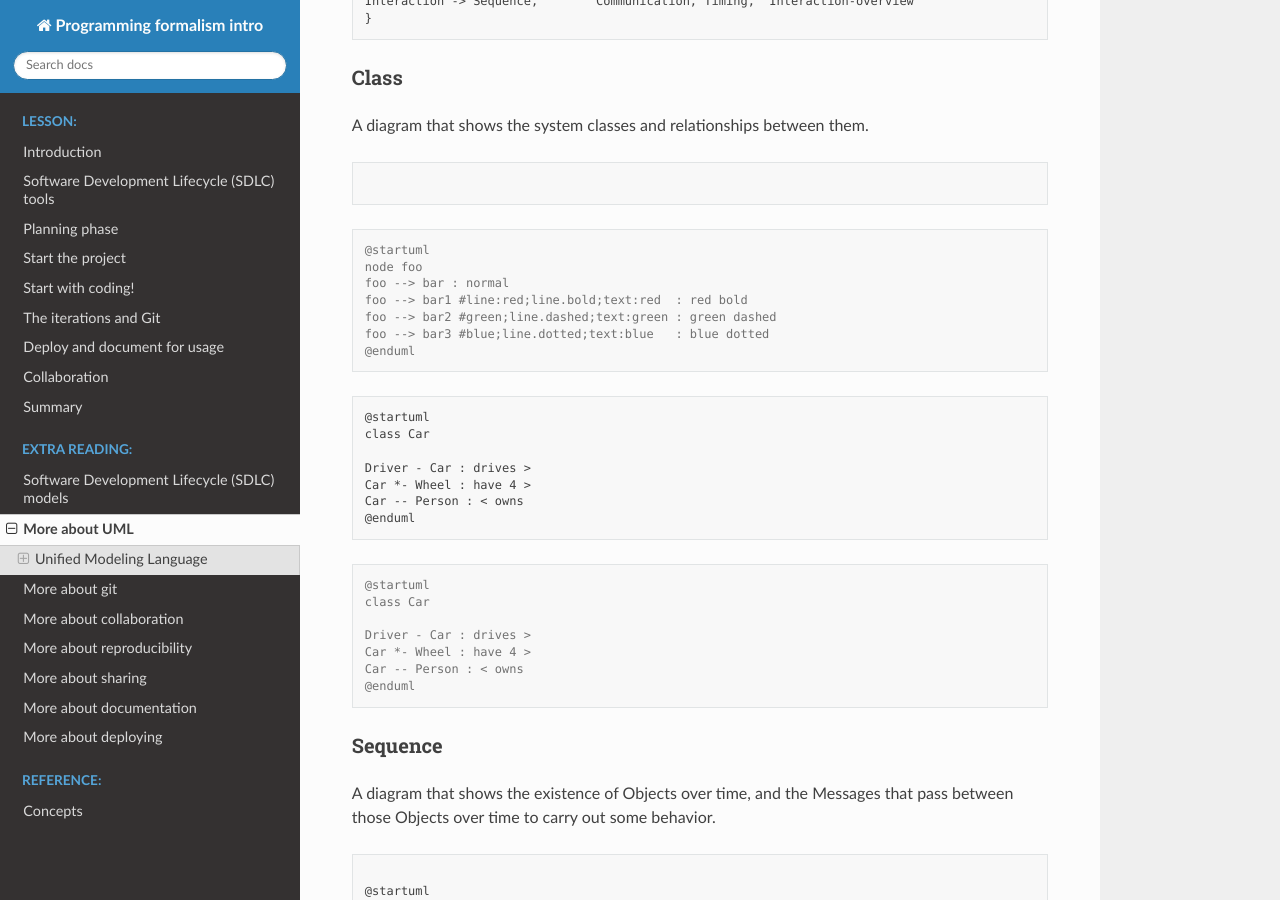
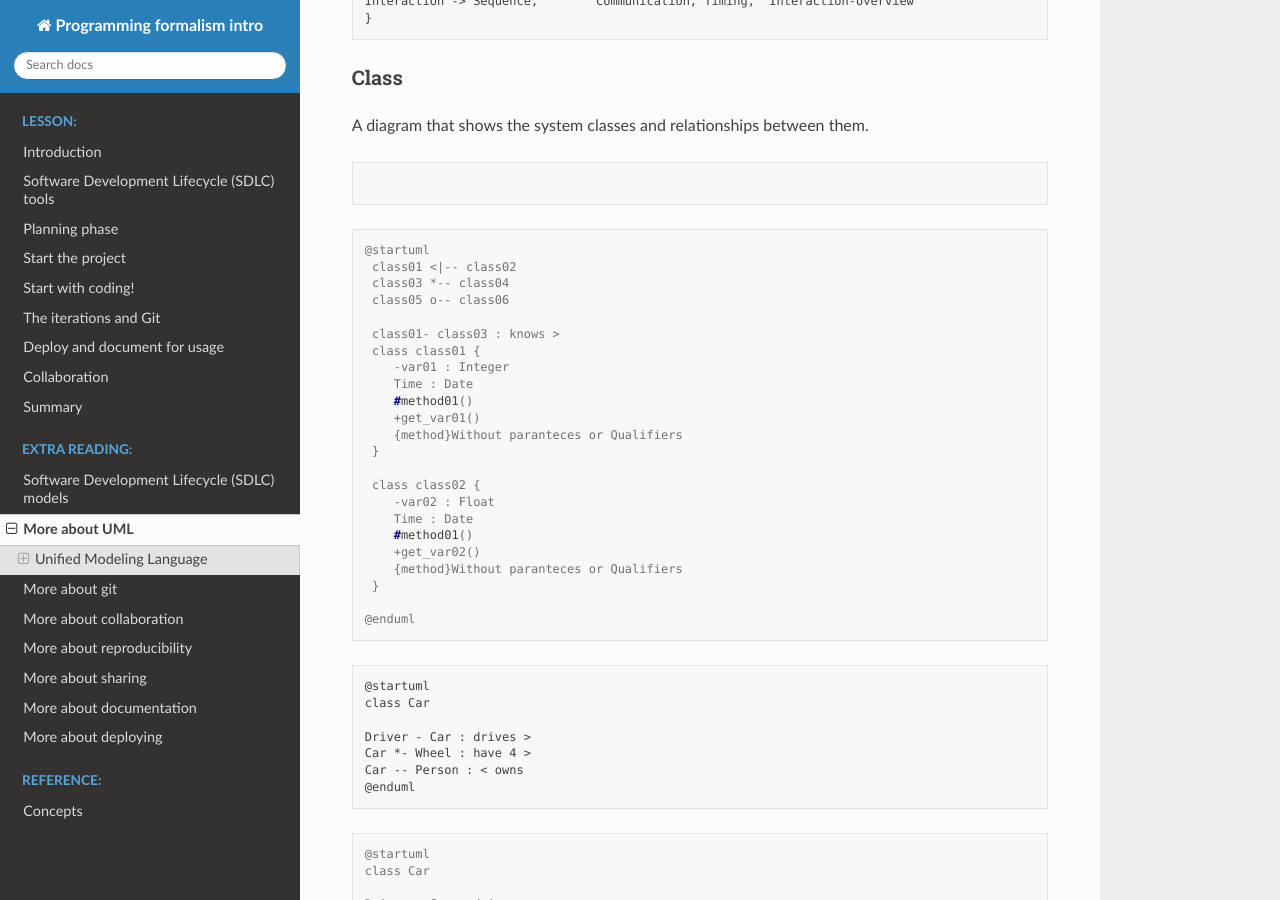
Before and after one commit to UPPMAX/programming_formalisms_intro, a Sphinx documentation site: the page built from doc/UML_deeper.md, in a window 1280 px wide and 900 px high, scrolled down 1967 px. Built offline with Sphinx 7.4.7 and the Read the Docs theme 2.0.0, drawn with Linux system fonts in a browser that asks for light colours; pages that are not in the unit, such as notebooks, are missing from menus.

Commit message:
fix class

````diff
--- a/doc/UML_deeper.md
+++ b/doc/UML_deeper.md
@@ -95,11 +95,27 @@ Interaction -> Sequence,	Communication, Timing,	Interaction-overview
 
 ```console
 @startuml
-node foo
-foo --> bar : normal
-foo --> bar1 #line:red;line.bold;text:red  : red bold
-foo --> bar2 #green;line.dashed;text:green : green dashed
-foo --> bar3 #blue;line.dotted;text:blue   : blue dotted
+ class01 <|-- class02
+ class03 *-- class04
+ class05 o-- class06
+
+ class01- class03 : knows >
+ class class01 {
+    -var01 : Integer
+    Time : Date
+    #method01()
+    +get_var01()
+    {method}Without paranteces or Qualifiers
+ }
+
+ class class02 {
+    -var02 : Float
+    Time : Date
+    #method01()
+    +get_var02()
+    {method}Without paranteces or Qualifiers
+ }
+
 @enduml
 ```
 
````
